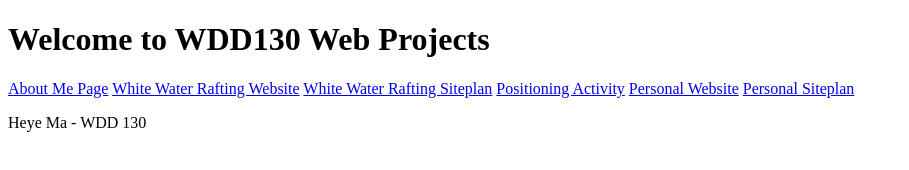
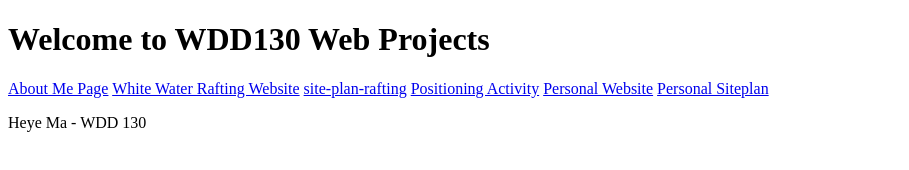
Before and after one commit to maheye/wdd130, a plain HTML site: page index.html in a window 1280 px wide. Shown: the whole page, without its empty margins (0-909 px from the left). Drawn offline with Linux system fonts and the light colour scheme.

Commit message:
changed a name

```diff
--- a/index.html
+++ b/index.html
@@ -11,7 +11,7 @@
     <nav>
         <a href="aboutme/index.html">About Me Page</a>
         <a href="aboutme/wwr/index.html">White Water Rafting Website</a>
-        <a href="aboutme/wwr/site-plan-rafting.html">White Water Rafting Siteplan</a>
+        <a href="aboutme/wwr/site-plan-rafting.html">site-plan-rafting</a>
         <a href="positioning.html">Positioning Activity</a>
         <a href="#">Personal Website</a>
         <a href="#">Personal Siteplan</a>
```
